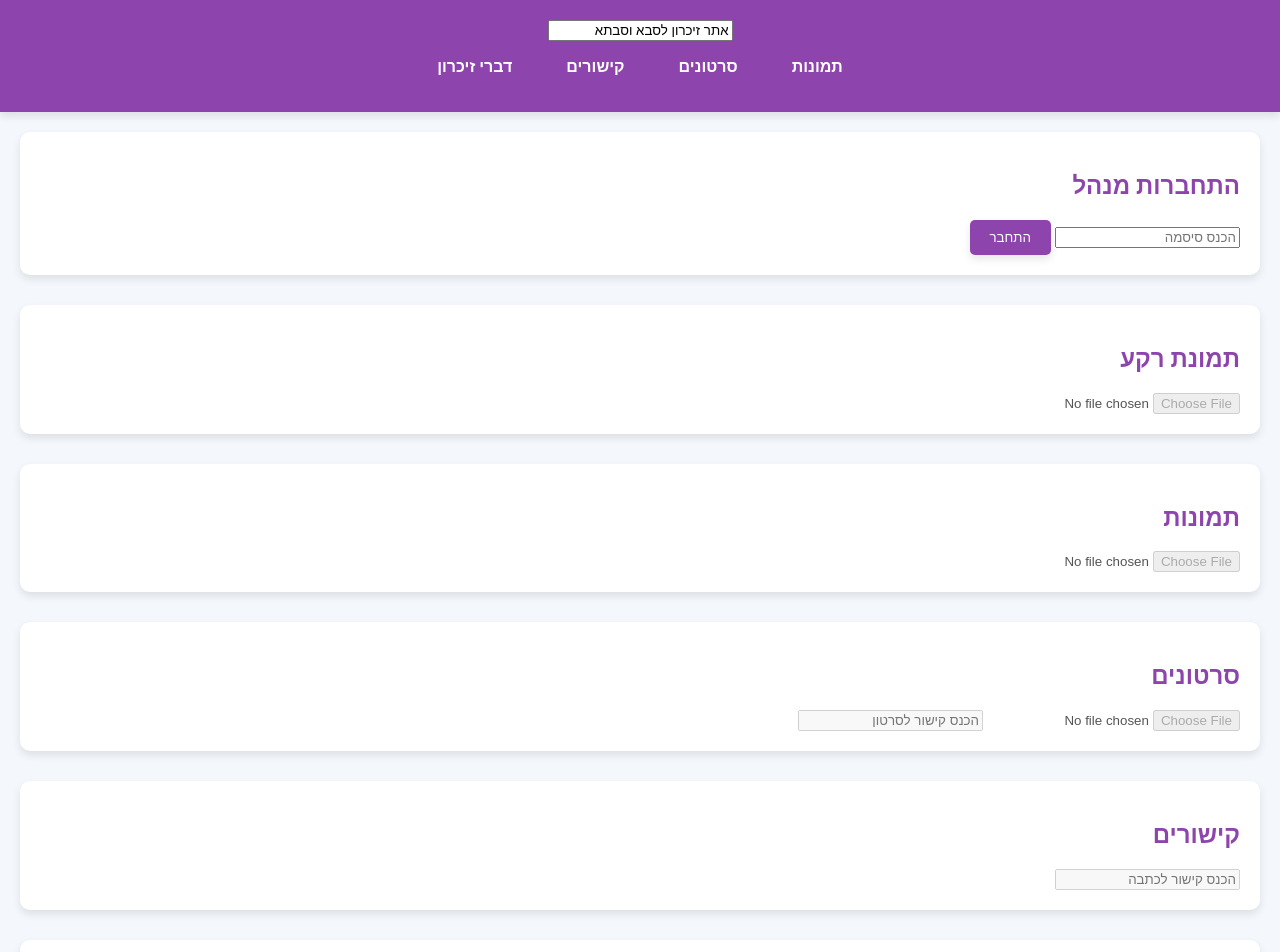
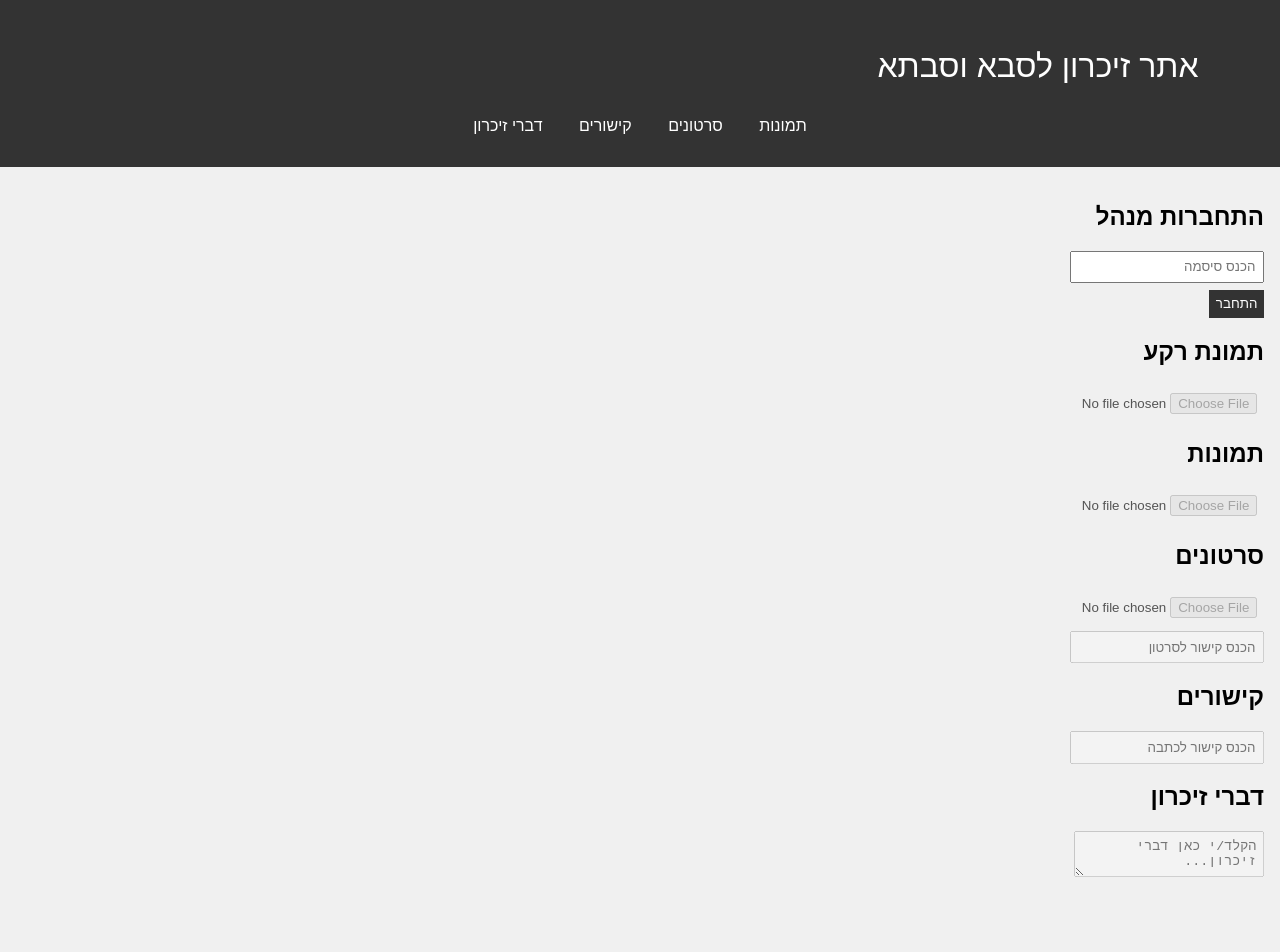
Before and after one commit to urile2020/SARA, a plain HTML site: page index.html in a window 1280 px wide. Shown: the top 952 px of the page. After the commit the page ends 899 px from the top, so only its background shows below. Drawn offline with Linux system fonts and the light colour scheme.

Commit message:
Update styles.css

```diff
--- a/styles.css
+++ b/styles.css
@@ -1,119 +1,60 @@
 body {
-    font-family: 'Roboto', sans-serif;
+    font-family: Arial, sans-serif;
     direction: rtl;
-    background-color: #f4f7fc;
-    color: #333;
+    text-align: right;
+    padding: 0;
     margin: 0;
-    padding: 0;
+    background-color: #f0f0f0;
+    background-size: cover;
 }
 
 header {
-    background-color: #8e44ad;
-    color: white;
-    padding: 20px;
+    background-color: #333;
+    color: #fff;
+    padding: 1em;
     text-align: center;
-    box-shadow: 0 4px 8px rgba(0, 0, 0, 0.1);
+}
+
+header input {
+    background-color: transparent;
+    border: none;
+    color: #fff;
+    font-size: 2em;
+    text-align: center;
 }
 
 nav ul {
-    list-style: none;
+    list-style-type: none;
     padding: 0;
-    text-align: center;
 }
 
 nav ul li {
     display: inline;
-    margin: 0 15px;
+    margin: 0 1em;
 }
 
 nav ul li a {
-    color: white;
+    color: #fff;
     text-decoration: none;
-    font-weight: bold;
-    padding: 5px 10px;
-    transition: background-color 0.3s ease;
-}
-
-nav ul li a:hover {
-    background-color: #6c3483;
-    border-radius: 5px;
 }
 
 main {
-    padding: 20px;
+    padding: 1em;
 }
 
-section {
-    margin-bottom: 30px;
-    padding: 20px;
-    background-color: #fff;
-    border-radius: 10px;
-    box-shadow: 0 4px 8px rgba(0, 0, 0, 0.1);
-}
-
-h2 {
-    color: #8e44ad;
-}
-
-#editorText {
-    border: 2px solid #8e44ad;
-    border-radius: 5px;
-    padding: 10px;
-    background-color: #f0f8ff;
-}
-
-#imageGallery img,
-#videoGallery video {
-    width: 100%;
-    max-width: 300px;
-    margin: 10px 0;
-    border: 2px solid #8e44ad;
-    border-radius: 10px;
-    box-shadow: 0 4px 8px rgba(0, 0, 0, 0.1);
-    transition: transform 0.3s ease;
-}
-
-#imageGallery img:hover,
-#videoGallery video:hover {
-    transform: scale(1.05);
-}
-
-#memoryText,
-#tributeText {
-    width: 100%;
-    height: 100px;
-    padding: 10px;
-    margin-bottom: 10px;
-    border: 2px solid #8e44ad;
-    border-radius: 5px;
-    box-shadow: 0 4px 8px rgba(0, 0, 0, 0.1);
+input, textarea, button {
+    display: block;
+    margin: 0.5em 0;
+    padding: 0.5em;
 }
 
 button {
-    background-color: #8e44ad;
-    color: white;
-    padding: 10px 20px;
+    background-color: #333;
+    color: #fff;
     border: none;
-    border-radius: 5px;
     cursor: pointer;
-    box-shadow: 0 4px 8px rgba(0, 0, 0, 0.1);
-    transition: background-color 0.3s ease;
 }
 
 button:hover {
-    background-color: #6c3483;
+    background-color: #555;
 }
-
-#memoryList,
-#tributeList {
-    border: 1px solid #ccc;
-    padding: 10px;
-    background-color: white;
-    border-radius: 5px;
-    box-shadow: 0 4px 8px rgba(0, 0, 0, 0.1);
-}
-
-#memoryList div,
-#tributeList div {
-    margin-bottom: 10px;
-}
```
